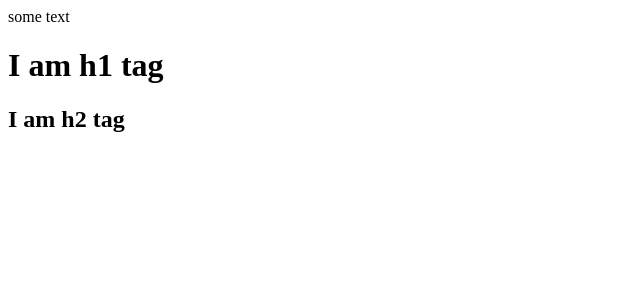
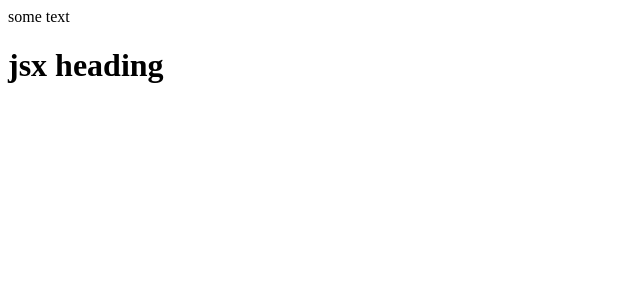
Before and after one commit to TarunBapat/namaste-react, a React (Vite) app: page / in a window 1280 px wide. Shown: the top 300 px of the page, without its empty margins (0-640 px from the left). Built offline with nearby package versions, Linux system fonts and the light colour scheme.

Commit message:
updated read me

```diff
--- a/App.js
+++ b/App.js
@@ -6,5 +6,8 @@ const heading = React.createElement("div", { id: "main" }, [
   React.createElement("h2", { id: "child" }, "I am h2 tag"),
 ]);
 console.log("heading", heading);
+const jsxHeading = <h1>jsx heading</h1>;
+console.log("jsxHeading", jsxHeading);
 const root = ReactDOM.createRoot(document.getElementById("root"));
-root.render(heading);
+
+root.render(jsxHeading);
--- a/package.json
+++ b/package.json
@@ -4,6 +4,8 @@
   "description": "",
   "main": "App.js",
   "scripts": {
+    "start": "parcel index.html",
+    "build": "parcel build index.html",
     "test": "echo \"Error: no test specified\" && exit 1"
   },
   "keywords": [],
```
Also changed, not shown: 1 other file (tests, documents, lock files or other folders).
